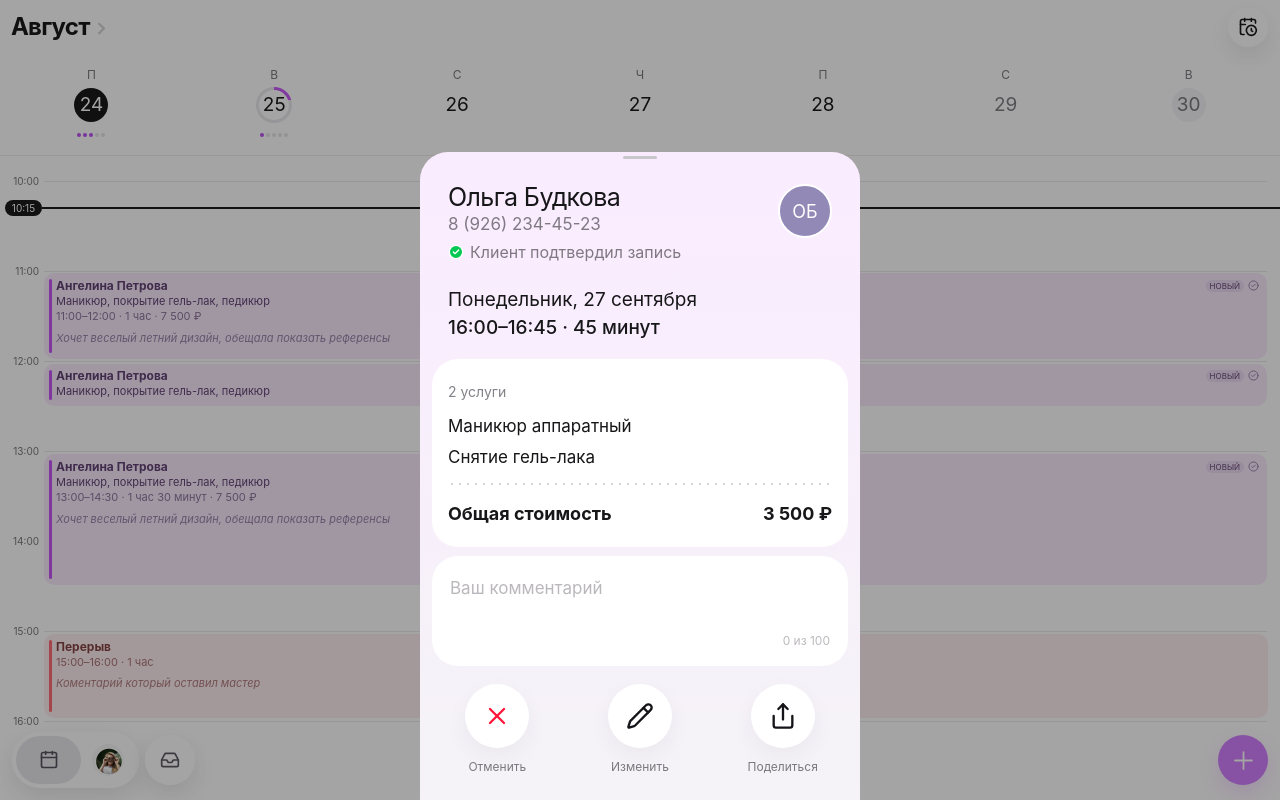
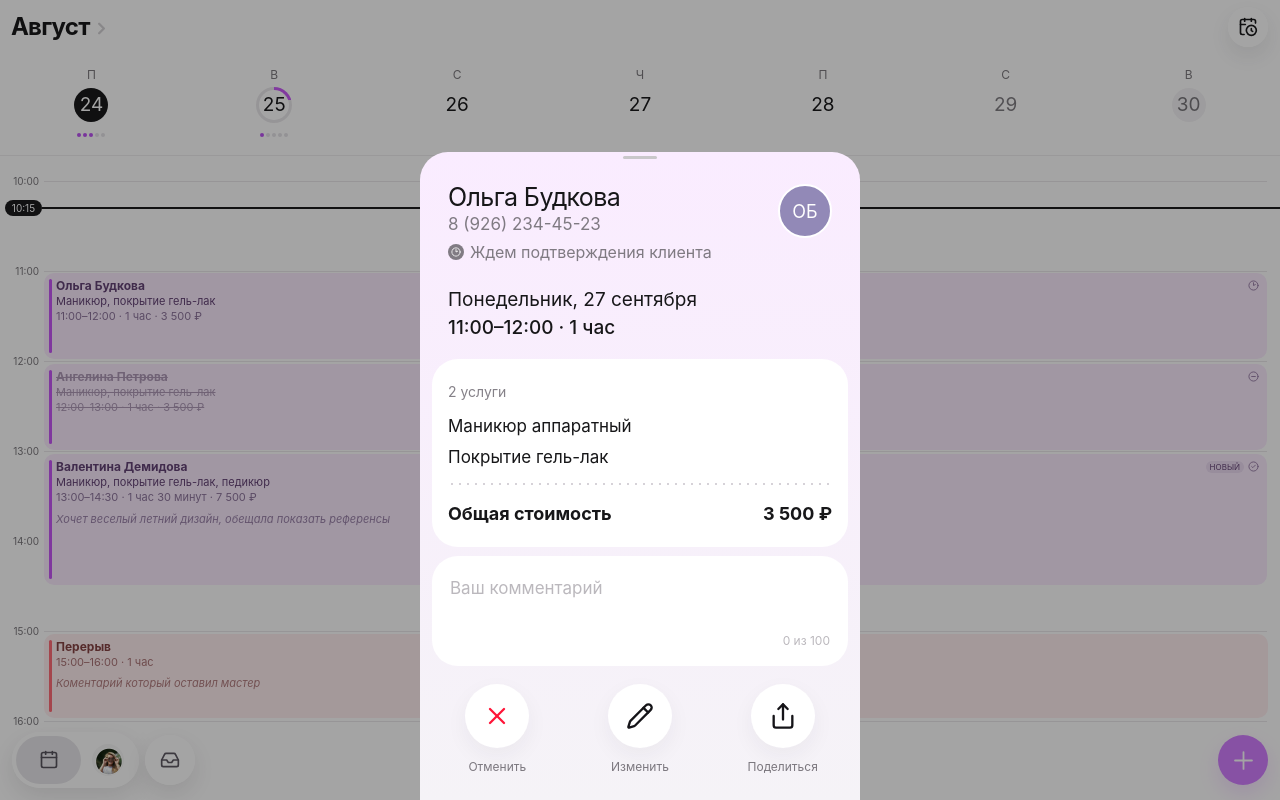
Before and after one commit to chrome350/react-shadcn-starter, a React (Vite) app: page / in a window 1280 px wide. Both pictures are taken after a click on the element 655 px from the left and 316 px from the top of the page. Built offline with nearby package versions, Linux system fonts and the light colour scheme; a web font is replaced by a local one.

Commit message:
Map schedule events to appointment details

```diff
--- a/src/App.tsx
+++ b/src/App.tsx
@@ -67,27 +67,89 @@ const hours = [
 
 type AppointmentProps = {
   className: string
+  name?: string
+  service?: string
   compact?: boolean
   duration?: string
   note?: string
   status?: AppointmentStatus
+  details?: AppointmentDetails
 }
 
 type AppointmentStatus = "confirmed" | "pending" | "new" | "canceled"
 
-function Appointment({ className, compact, duration, note, status = "confirmed" }: AppointmentProps) {
+type AppointmentDetails = {
+  name: string
+  phone: string
+  initials: string
+  date: string
+  time: string
+  services: string[]
+  total: string
+  comment?: string
+}
+
+const defaultAppointmentDetails: AppointmentDetails = {
+  name: "Ольга Будкова",
+  phone: "8 (926) 234-45-23",
+  initials: "ОБ",
+  date: "Понедельник, 27 сентября",
+  time: "16:00–16:45 · 45 минут",
+  services: ["Маникюр аппаратный", "Снятие гель-лака"],
+  total: "3 500 ₽",
+}
+
+const mondayAppointmentDetails = {
+  olga: {
+    name: "Ольга Будкова",
+    phone: "8 (926) 234-45-23",
+    initials: "ОБ",
+    date: "Понедельник, 27 сентября",
+    time: "11:00–12:00 · 1 час",
+    services: ["Маникюр аппаратный", "Покрытие гель-лак"],
+    total: "3 500 ₽",
+  },
+  angelina: {
+    name: "Ангелина Петрова",
+    phone: "8 (926) 635-23-25",
+    initials: "АП",
+    date: "Понедельник, 27 сентября",
+    time: "12:00–13:00 · 1 час",
+    services: ["Маникюр аппаратный", "Покрытие гель-лак"],
+    total: "3 500 ₽",
+  },
+  valentina: {
+    name: "Валентина Демидова",
+    phone: "8 (926) 234-45-23",
+    initials: "ВД",
+    date: "Понедельник, 27 сентября",
+    time: "13:00–14:30 · 1 час 30 минут",
+    services: ["Маникюр аппаратный", "Покрытие гель-лак", "Педикюр"],
+    total: "7 500 ₽",
+    comment: "Хочет веселый летний дизайн, обещала показать референсы",
+  },
+} satisfies Record<string, AppointmentDetails>
+
+function Appointment({ className, name = "Ангелина Петрова", service = "Маникюр, покрытие гель-лак, педикюр", compact, duration, note, status = "confirmed", details }: AppointmentProps) {
   return (
     <AppointmentDetailsDrawer
       status={status}
+      details={details}
       trigger={(
-        <article className={`appointment appointment--interactive ${compact ? "appointment--compact" : ""} ${className}`}>
+        <article className={`appointment appointment--interactive appointment--${status} ${compact ? "appointment--compact" : ""} ${className}`}>
           <span className="appointment__stripe" />
           <div className="appointment__head">
-            <strong>Ангелина Петрова</strong>
-            <span className="status-pill">НОВЫЙ</span>
-            <CheckCircle2 className="status-check" aria-label="Подтверждено" />
+            <strong>{name}</strong>
+            {(status === "confirmed" || status === "new") && <span className="status-pill">НОВЫЙ</span>}
+            {status === "pending" ? (
+              <Clock2 className="status-check status-check--standalone" aria-label="Ожидает подтверждения" />
+            ) : status === "canceled" ? (
+              <CircleMinus className="status-check status-check--standalone" aria-label="Отменено" />
+            ) : (
+              <CheckCircle2 className="status-check" aria-label="Подтверждено" />
+            )}
           </div>
-          <p>Маникюр, покрытие гель-лак, педикюр</p>
+          <p>{service}</p>
           {duration && <p className="appointment__meta">{duration}</p>}
           {note && <p className="appointment__note">{note}</p>}
         </article>
@@ -109,9 +171,9 @@ function BreakCard() {
   )
 }
 
-function AppointmentDetailsDrawer({ trigger, status }: { trigger: ReactElement; status: AppointmentStatus }) {
+function AppointmentDetailsDrawer({ trigger, status, details = defaultAppointmentDetails }: { trigger: ReactElement; status: AppointmentStatus; details?: AppointmentDetails }) {
   const [open, setOpen] = useState(false)
-  const [comment, setComment] = useState("")
+  const [comment, setComment] = useState(details.comment ?? "")
   const [dragOffset, setDragOffset] = useState(0)
   const [isDragging, setIsDragging] = useState(false)
   const dragStart = useRef(0)
@@ -119,8 +181,8 @@ function AppointmentDetailsDrawer({ trigger, status }: { trigger: ReactElement;
   const dragOffsetRef = useRef(0)
   const isDraggingRef = useRef(false)
   const statusContent = {
-    confirmed: { label: "Клиент подтвердил запись", icon: <CircleCheck /> },
-    pending: { label: "Ждём подтверждения клиента", icon: <Clock2 /> },
+    confirmed: { label: "Клиент подтвердил визит", icon: <CircleCheck /> },
+    pending: { label: "Ждем подтверждения клиента", icon: <Clock2 /> },
     new: { label: "Новая запись", icon: <Plus /> },
     canceled: { label: "Клиент отменил запись", icon: <CircleMinus /> },
   }[status]
@@ -203,28 +265,27 @@ function AppointmentDetailsDrawer({ trigger, status }: { trigger: ReactElement;
             <div className="appointment-summary">
             <header className="client-header">
               <div>
-                <Dialog.Title>Ольга Будкова</Dialog.Title>
-                <a href="tel:+79262344523">8 (926) 234-45-23</a>
+                <Dialog.Title>{details.name}</Dialog.Title>
+                <a href={`tel:${details.phone.replace(/\D/g, "")}`}>{details.phone}</a>
                 <p className={`appointment-status appointment-status--${status}`}>
                   {statusContent.icon}{statusContent.label}
                 </p>
               </div>
-              <span className="client-avatar">ОБ</span>
+              <span className="client-avatar">{details.initials}</span>
             </header>
 
             <section className={`appointment-date ${status === "canceled" ? "appointment-date--canceled" : ""}`} aria-label="Дата и время записи">
-              <p>Понедельник, 27 сентября</p>
-              <strong>16:00–16:45 · 45 минут</strong>
+              <p>{details.date}</p>
+              <strong>{details.time}</strong>
             </section>
           </div>
 
             <div className="appointment-details-body">
             <section className="services-card" aria-label="Услуги и стоимость">
-              <span>2 услуги</span>
-              <p>Маникюр аппаратный</p>
-              <p>Снятие гель-лака</p>
+              <span>{details.services.length} услуги</span>
+              {details.services.map((service) => <p key={service}>{service}</p>)}
               <i />
-              <div><strong>Общая стоимость</strong><strong>3 500 ₽</strong></div>
+              <div><strong>Общая стоимость</strong><strong>{details.total}</strong></div>
             </section>
 
             <section className="comment-card" aria-label="Комментарий">
@@ -720,15 +781,27 @@ export function App() {
             <>
               <Appointment
                 className="event-one"
-                duration="11:00–12:00 · 1 час · 7 500 ₽"
-                note="Хочет веселый летний дизайн, обещала показать референсы"
+                name="Ольга Будкова"
+                service="Маникюр, покрытие гель-лак"
+                duration="11:00–12:00 · 1 час · 3 500 ₽"
+                status="pending"
+                details={mondayAppointmentDetails.olga}
               />
-              <Appointment className="event-two" compact status="pending" />
+              <Appointment
+                className="event-two"
+                name="Ангелина Петрова"
+                service="Маникюр, покрытие гель-лак"
+                duration="12:00–13:00 · 1 час · 3 500 ₽"
+                status="canceled"
+                details={mondayAppointmentDetails.angelina}
+              />
               <Appointment
                 className="event-three"
+                name="Валентина Демидова"
                 duration="13:00–14:30 · 1 час 30 минут · 7 500 ₽"
                 note="Хочет веселый летний дизайн, обещала показать референсы"
-                status="canceled"
+                status="confirmed"
+                details={mondayAppointmentDetails.valentina}
               />
               <BreakCard />
             </>
--- a/src/index.css
+++ b/src/index.css
@@ -357,14 +357,17 @@ button { font: inherit; -webkit-tap-highlight-color: transparent; }
 }
 
 .status-check { width: 11px !important; height: 11px !important; flex: 0 0 auto; stroke-width: 2; color: #9275a0; }
+.status-check--standalone { margin-left: auto; }
 .appointment p { margin: 2px 0 0; }
 .appointment__meta { color: #896f98; }
 .appointment__note { margin-top: 8px !important; color: #967ca5; font-style: italic; }
 .appointment--compact { padding-top: 5px; }
 .appointment--interactive { cursor: pointer; }
+.appointment--canceled .appointment__head strong,
+.appointment--canceled > p { color: #aa94b3; text-decoration: line-through; text-decoration-thickness: 1px; }
 
 .event-one { top: 109px; height: 86px; }
-.event-two { top: 200px; height: 42px; }
+.event-two { top: 200px; height: 86px; }
 .event-three { top: 290px; height: 131px; }
 .tuesday-event-one { top: 109px; height: 176px; }
 .tuesday-event-two { top: 380px; height: 42px; }
```
